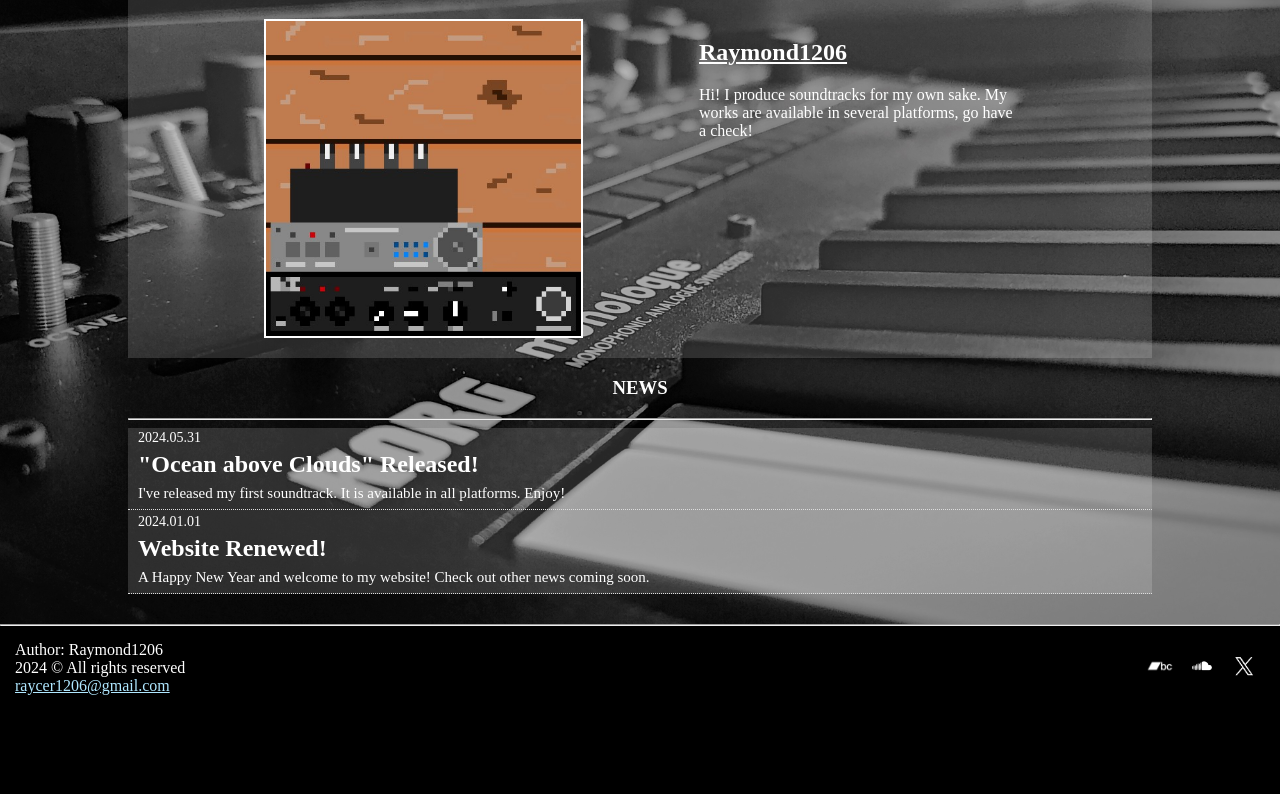
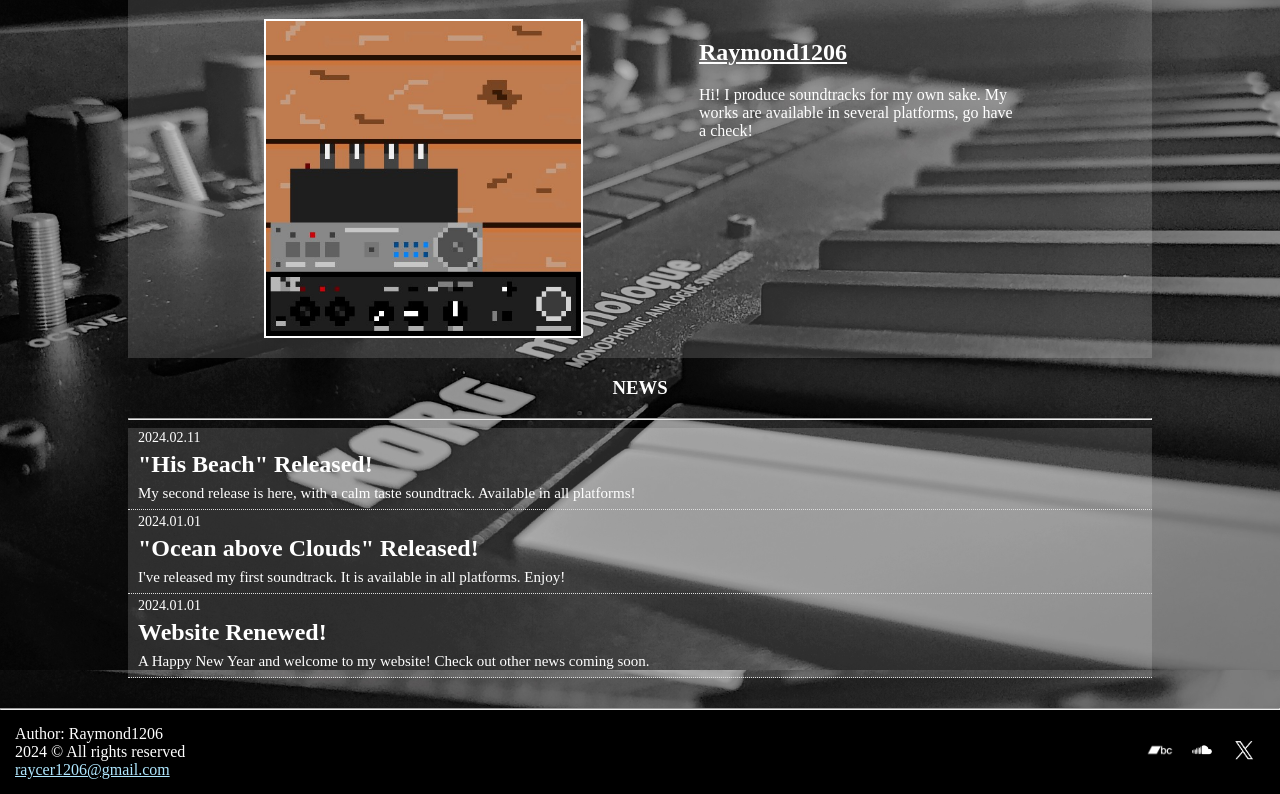
Before and after one commit to raymond1206/www_raymond1206, a PHP site: page / in a window 1280 px wide. Shown: the part 130-924 px from the top of the page. Before the commit the page ends 840 px from the top, so only its background shows below. Run offline with PHP 8.4, Linux system fonts and the light colour scheme.

Commit message:
add news

```diff
--- a/index.php
+++ b/index.php
@@ -34,7 +34,12 @@ include "{$rootDir}backend/header.php";
                 <div id="news"><!--change id name depending on content-->
                     <!-- copy the whole section and paste the newes on top-->
                     <section class="news-item">
-                        <time datetime="2024-01-01"><a>2024.05.31</a></time>
+                        <time datetime="2024-02-11"><a>2024.02.11</a></time>
+                        <h2>"His Beach" Released!</h2>
+                        <p>My second release is here, with a calm taste soundtrack.  Available in all platforms!</p>
+                    </section>
+                    <section class="news-item">
+                        <time datetime="2024-01-01"><a>2024.01.01</a></time>
                         <h2>"Ocean above Clouds" Released!</h2>
                         <p>I've released my first soundtrack. It is available in all platforms. Enjoy!</p>
                     </section>
```
Also changed, not shown: .htaccess (added).
